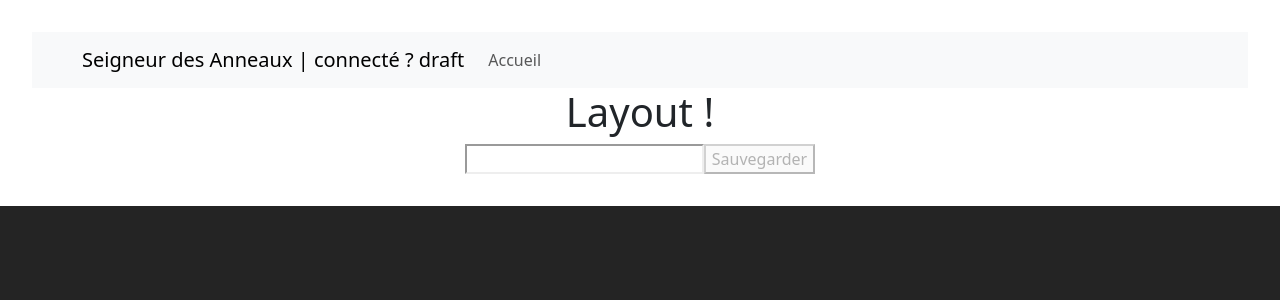
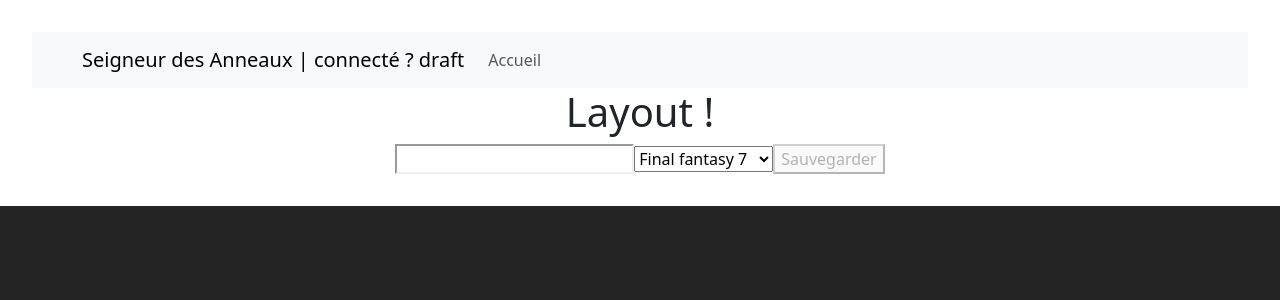
Before and after one commit to Berkpigh/UdemySda_2, a React (Vite) app in the folder projet final/spas/sda.backoffice/: page /games/new in a window 1280 px wide. Shown: the top 300 px of the page. Built offline with nearby package versions, Linux system fonts and the light colour scheme; sample sign-in values are in the browser's storage.

Commit message:
sec 15/141

```diff
--- a/projet final/spas/sda.backoffice/src/features/games/components/CreateGame/index.tsx
+++ b/projet final/spas/sda.backoffice/src/features/games/components/CreateGame/index.tsx
@@ -15,6 +15,13 @@ export const CreateGame = () => {
             <form onSubmit={handleSubmit(onSubmit)}>
                 <input {...register('title', { required: true })} style = { titleStyle }></input>
                 { errors.title && <span style={{color: 'red'}}>*</span>}
+                <select {...register('videoGameId')}>
+                    <option value='7'>Final fantasy 7</option>
+                    <option value='8'>Final fantasy 8</option>
+                    <option value='9'>Final fantasy 9</option>
+                    <option value='10'>Final fantasy 10</option>
+                    <option value='16'>Final fantasy 16</option>
+                </select>
                 <button disabled={! isValid}>Sauvegarder</button>
             </form>
         </>
--- a/projet final/spas/sda.backoffice/src/features/games/components/CreateGame/models.ts
+++ b/projet final/spas/sda.backoffice/src/features/games/components/CreateGame/models.ts
@@ -2,5 +2,6 @@
  * contract d'utilisation d'un formulaire
  */
 export interface FormInput {
-    title: string
+    title: string,
+    videoGameId: number
 }
```
